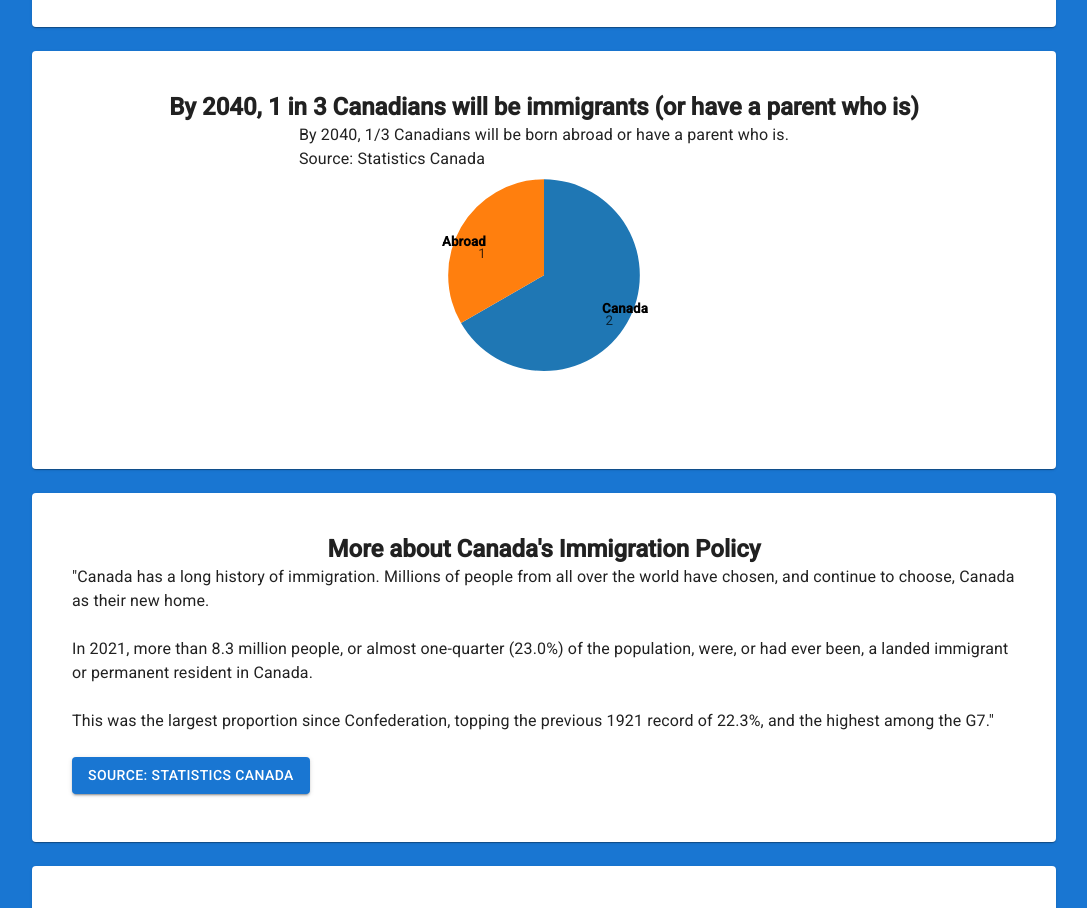
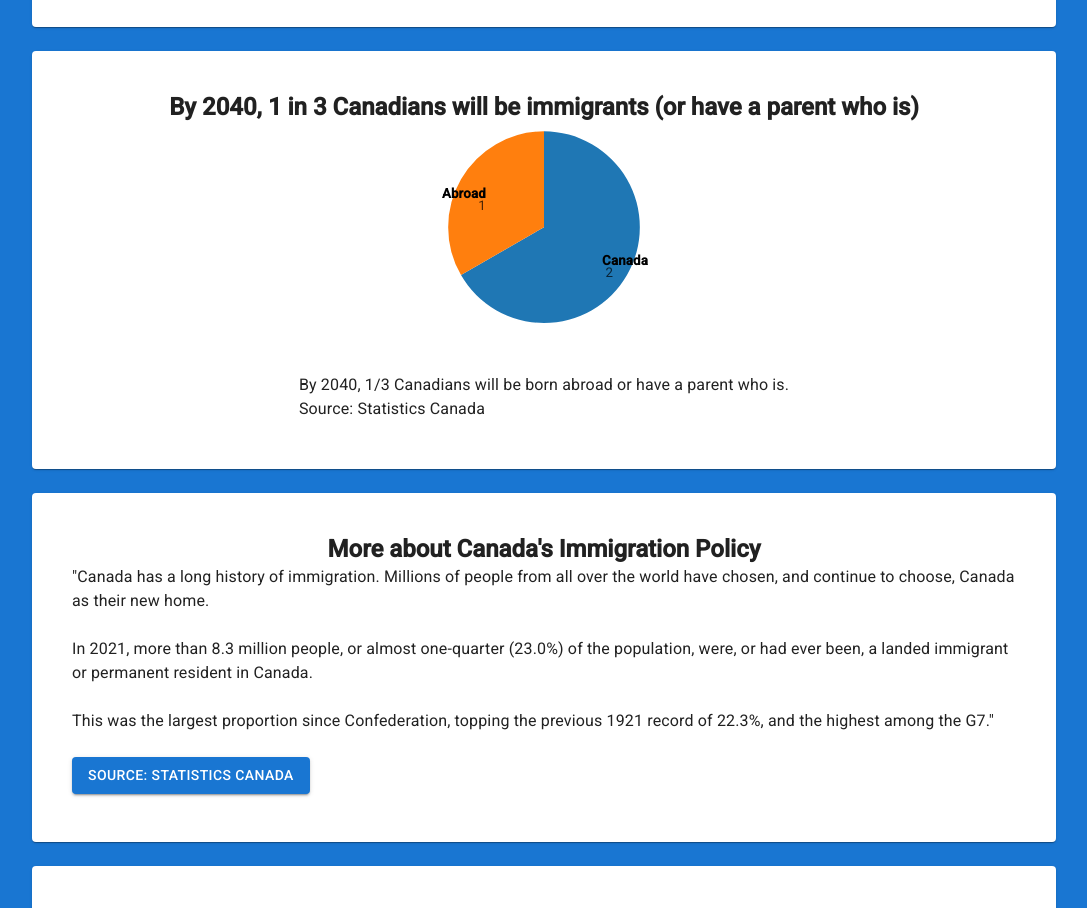
Before and after one commit to asharahmed/centuryapp, a Next.js app: page / in a window 1280 px wide. Shown: the part 900-1808 px from the top of the page, without its empty margins (96-1183 px from the left). Built offline with nearby package versions, Linux system fonts and the light colour scheme.

Commit message:
initial commit

```diff
--- a/src/pages/index.js
+++ b/src/pages/index.js
@@ -162,6 +162,7 @@ function App() {
           </div>
         </CardContent>
       </Card>
+
       <Card className={`${classes.card} ${classes.bounce}`}>
         <CardContent style={{display: 'flex', flexDirection: 'column', alignItems: 'center'}}>
           <Typography variant="h5" component="h2" className={classes.title}>
@@ -176,17 +177,18 @@ function App() {
           </Typography>
         </CardContent>
       </Card>
+
       <Card className={`${classes.card} ${classes.bounce}`} >
         <CardContent style={{display: 'flex', flexDirection: 'column', alignItems: 'center'}}>
           <Typography variant="h5" component="h2" className={classes.title}>
             <b>By 2040, 1 in 3 Canadians will be immigrants (or have a parent who is)</b>
           </Typography>
+          <PieChart data={data}/>
           <Typography variant="body1" component="p" className={classes.title}>
             By 2040, 1/3 Canadians will be born abroad or have a parent who is.
             <br/>
             <a href="https://www150.statcan.gc.ca/n1/daily-quotidien/220908/dq220908a-eng.htm">Source: Statistics Canada</a>
           </Typography>
-          <PieChart data={data}/>
         </CardContent>
       </Card>
       <Card className={`${classes.card} ${classes.bounce}`}>
```
